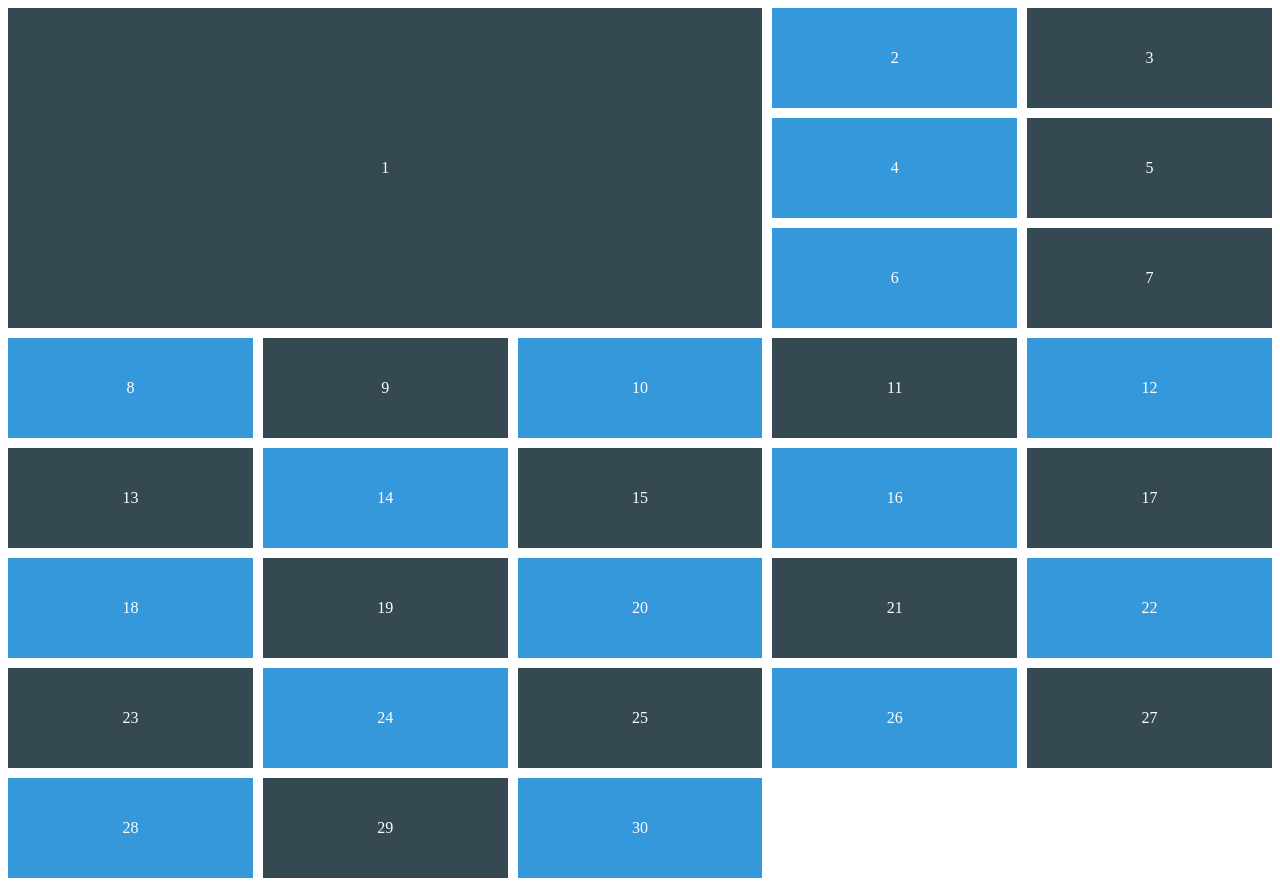
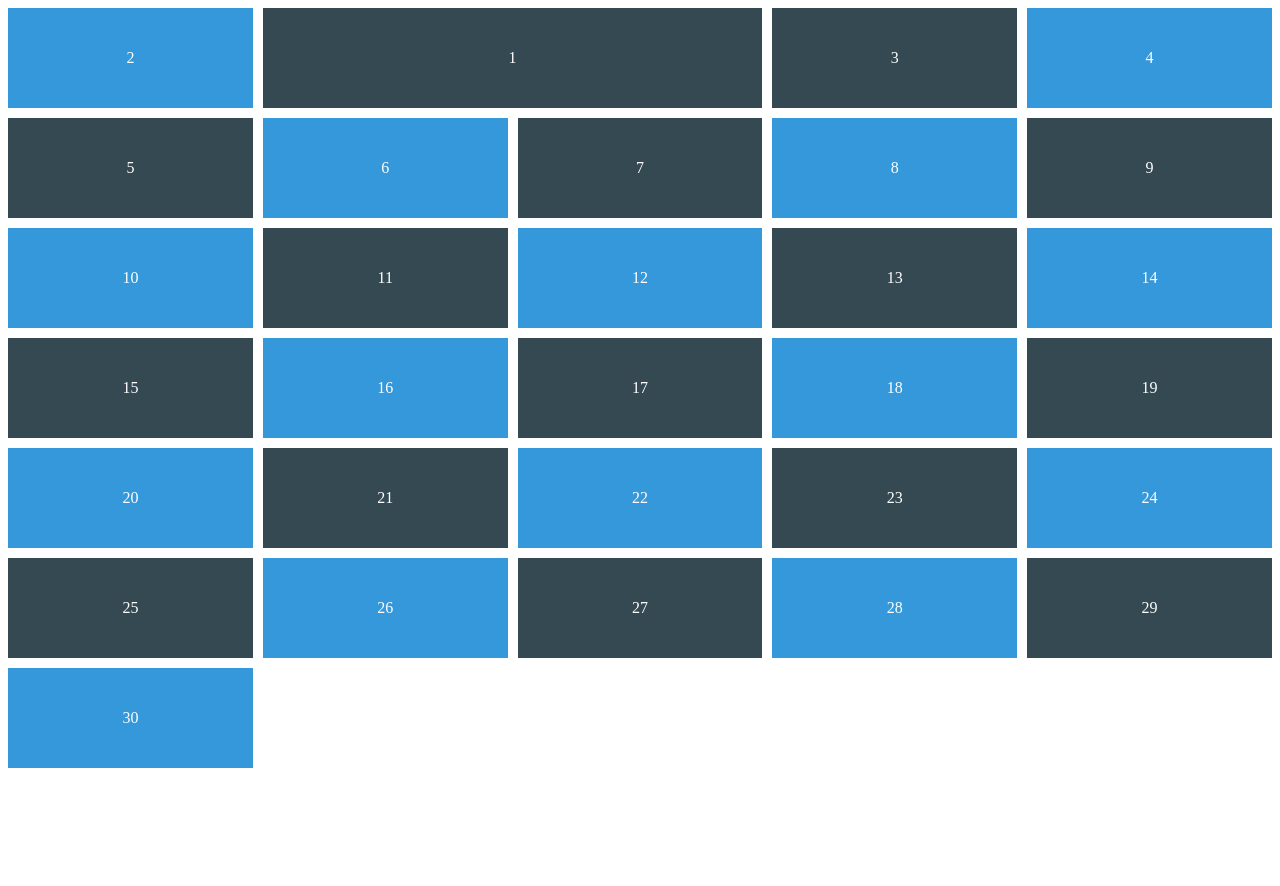
Before and after one commit to junghong0512/CSSMaster, a plain HTML site: page grid.html in a window 1280 px wide. After the commit the page ends 800 px from the top, so only its background shows below. Drawn offline with Linux system fonts and the light colour scheme.

Commit message:
line naming, grid-auto-flow

```diff
--- a/grid.html
+++ b/grid.html
@@ -10,7 +10,8 @@
         display: grid;
         grid-gap: 10px;
         grid-auto-rows: 100px;
-        grid-template-columns: repeat(5, 1fr);
+        grid-template-columns: [first-line] 1fr [second-line] 1fr [third-line] 1fr [fourth-line] 1fr [fifth-line] 1fr [last-line];
+        grid-auto-flow: row dense;
       }
 
       .box {
@@ -28,8 +29,8 @@
         background-color: #344952;
       }
       .box:first-child {
-        grid-column: 1/4;
-        grid-row: 1/4;
+        grid-column-start: second-line;
+        grid-column-end: fourth-line;
       }
     </style>
   </head>
```
Also changed, not shown: README.md.
